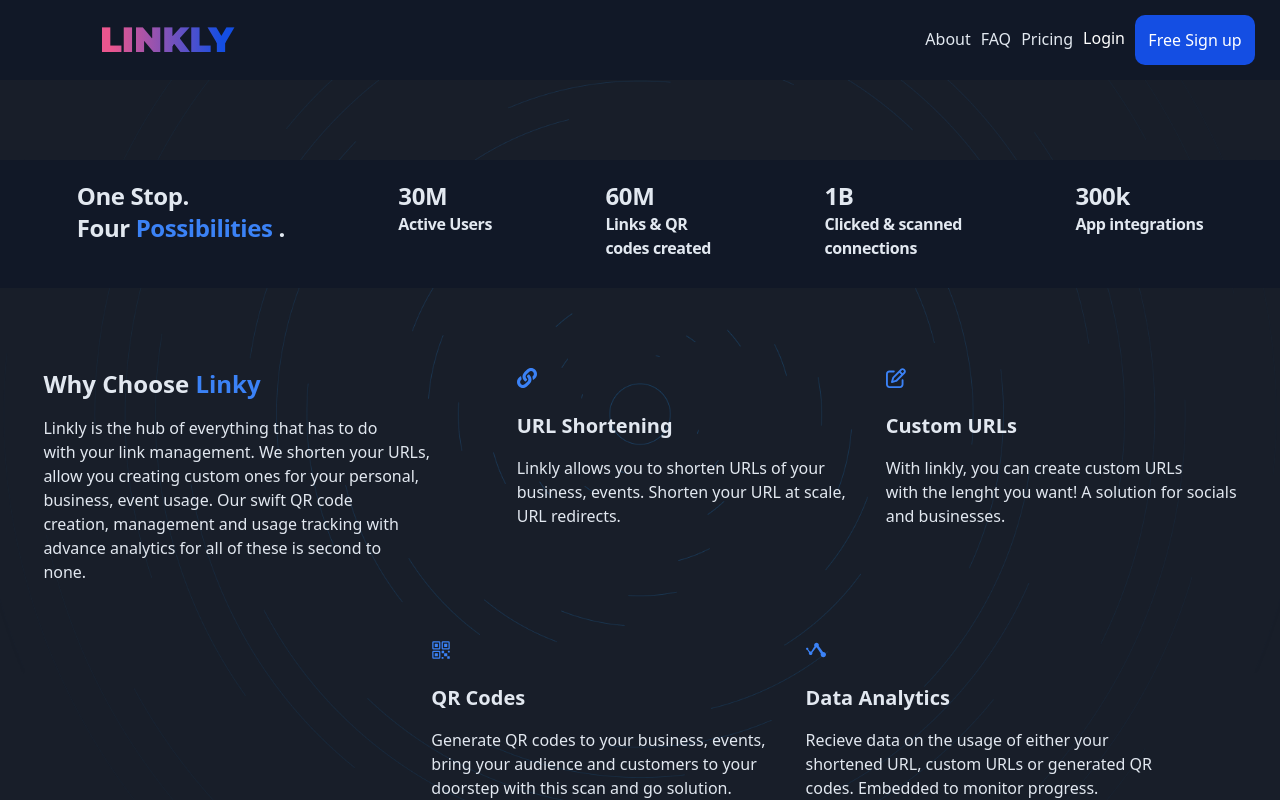
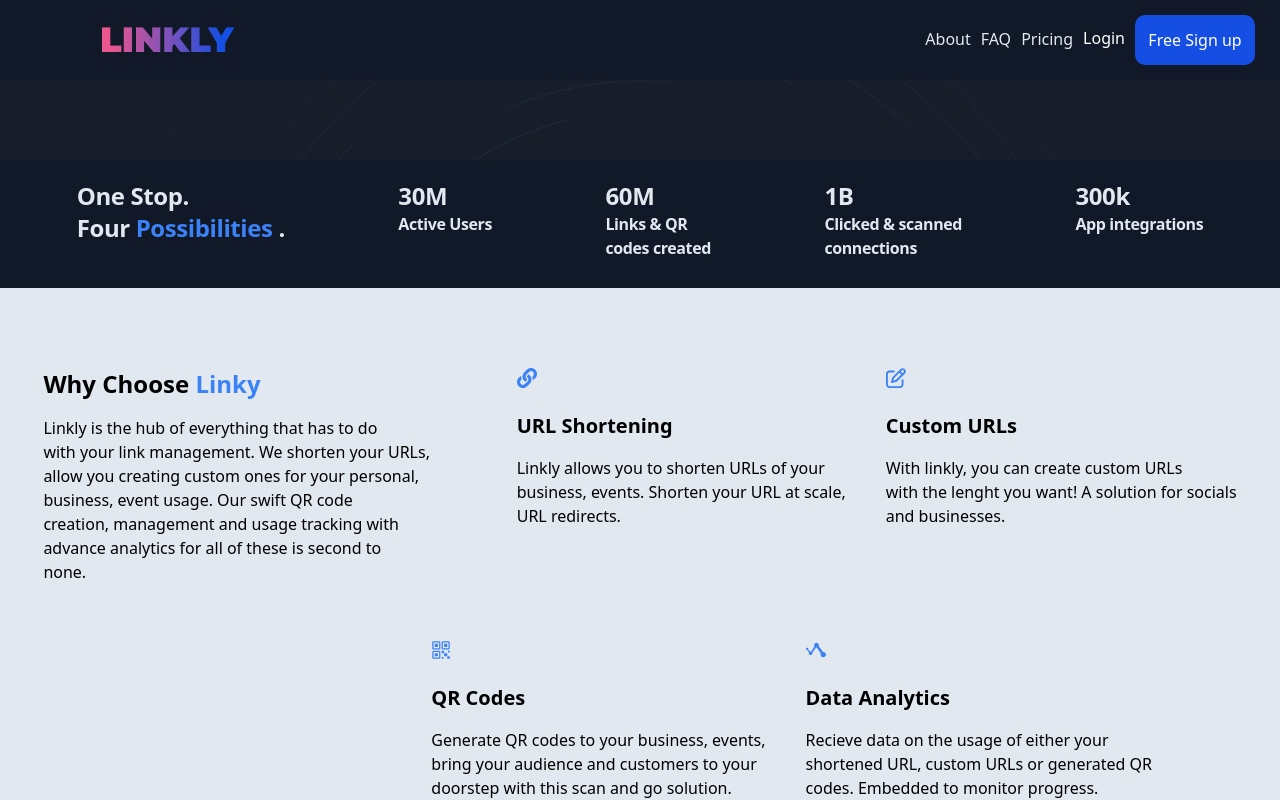
Before and after one commit to stellanechi/URL_ShorteningApp, a React (Vite) app: page /about in a window 1280 px wide. Built offline with nearby package versions, Linux system fonts and the light colour scheme.

Commit message:
changed bgcolor of about page

```diff
--- a/src/pages/About.tsx
+++ b/src/pages/About.tsx
@@ -6,7 +6,8 @@
 function About() {
   return (
     <>
-      <div className="flex w-100  h-32 bg-gray-900 mb-20 text-slate-200 p-5  tracking-tight place-content-around font-semibold">
+      <div className="bg-slate-200 ">
+        <div className="flex w-100  h-32 bg-gray-900 mb-20  text-slate-200 p-5  tracking-tight place-content-around font-semibold">
           <div>
             {" "}
             <h1 className="text-2xl">
@@ -50,7 +51,7 @@
         </div>
         {/* WHY CHOOSE LINKLY */}
         <article>
-        <div className="flex  place-content-around text-slate-200 ">
+          <div className="flex  place-content-around ">
             <div>
               <h1 className="text-2xl mb-4">
                 <strong>
@@ -102,7 +103,7 @@
               </div>
             </div>
           </div>
-        <div className="flex justify-end text-slate-200 mt-14 gap-10 mr-32">
+          <div className="flex justify-end mt-14 gap-10 mr-32">
             {/* QR CODE */}
             <div>
               <IoQrCodeOutline className=" text-blue-500 text-xl  mb-6" />
@@ -133,6 +134,7 @@
             </div>
           </div>
         </article>
+      </div>
     </>
   );
 }
```
Lines whose indentation alone changed are shown as unchanged.
